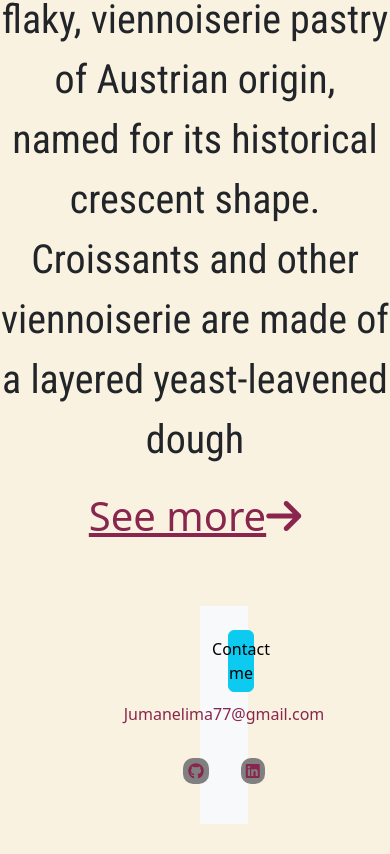
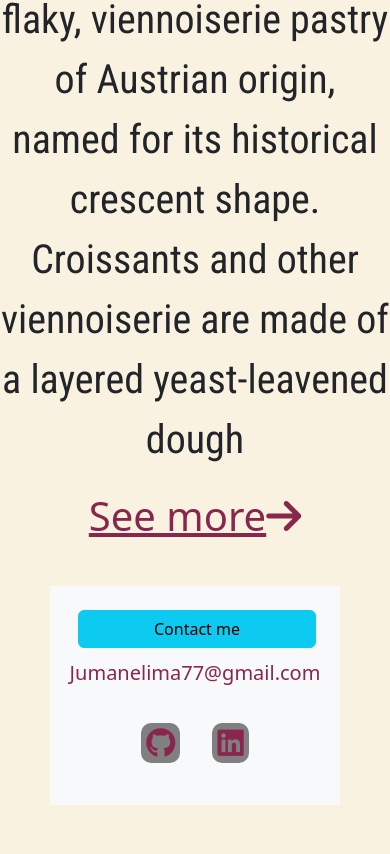
Before and after one commit to Estherjuma/my-portfolio, a plain HTML site: page index.html in a window 390 px wide. Shown: the part 2333-3187 px from the top of the page. After the commit the page ends 3148 px from the top, so only its background shows below. Drawn offline with nearby package versions, Linux system fonts and the light colour scheme.

Commit message:
Made the footer responsive

```diff
--- a/css/style.css
+++ b/css/style.css
@@ -81,4 +81,11 @@ footer{
     .details{
         font-size: 30px;
     }
+    footer{
+        font-size: 30px;
+        margin: 10px 50px;
+    }
+    .email-link{
+        font-size: 20px;
+    }
 }
--- a/index.html
+++ b/index.html
@@ -85,8 +85,8 @@
   <div class="button btn btn-info ms-1">Contact me</div>
   <a href="mailto:jumanelima77@gmail.com" class="email-link text-decoration-none" title="email">Jumanelima77@gmail.com</a>
   <div class="social-links mt-3">
-    <a href="https://github.com/Estherjuma" class="p-3"><i class="icon fa-brands fa-github" title="github"></i></a>
-    <a href="https://www.linkedin.com/in/esther-juma-2640a72a5/" class="p-3"><i class="icon fa-brands fa-linkedin" title="linkedin"></i></a>
+    <a href="https://github.com/Estherjuma" class="p-3"><i class="icon fa-brands fa-github" title="github profile"></i></a>
+    <a href="https://www.linkedin.com/in/esther-juma-2640a72a5/" class="p-3"><i class="icon fa-brands fa-linkedin" title="linkedin profile"></i></a>
   </div>
 </footer>
 </body>
```
Also changed, not shown: contact.html (+2 -2 lines).
